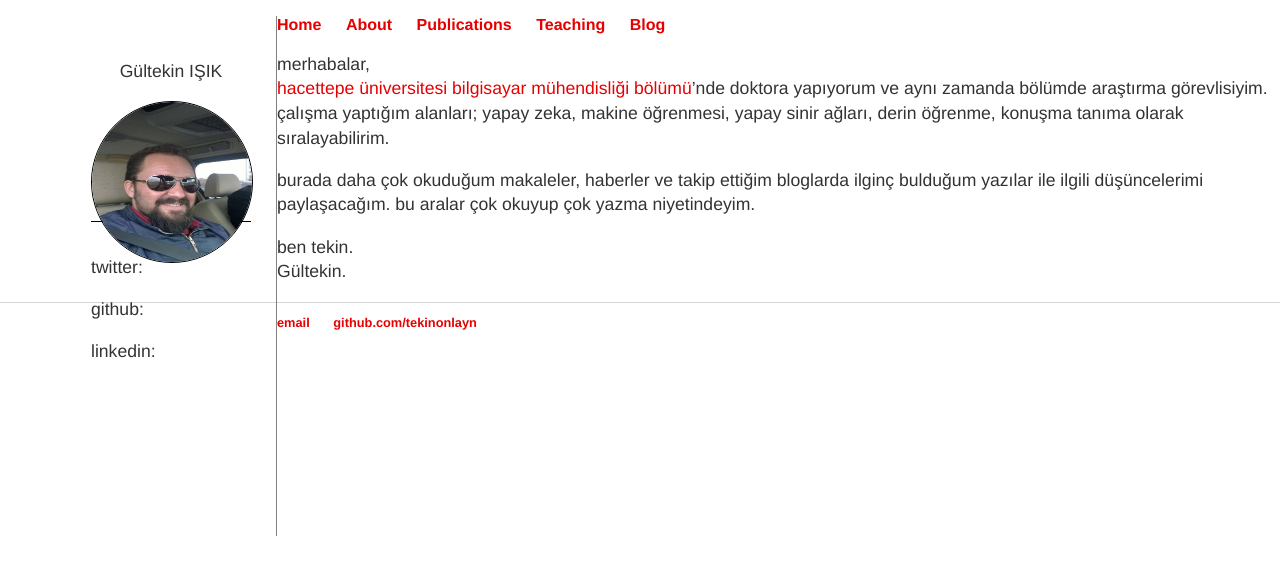
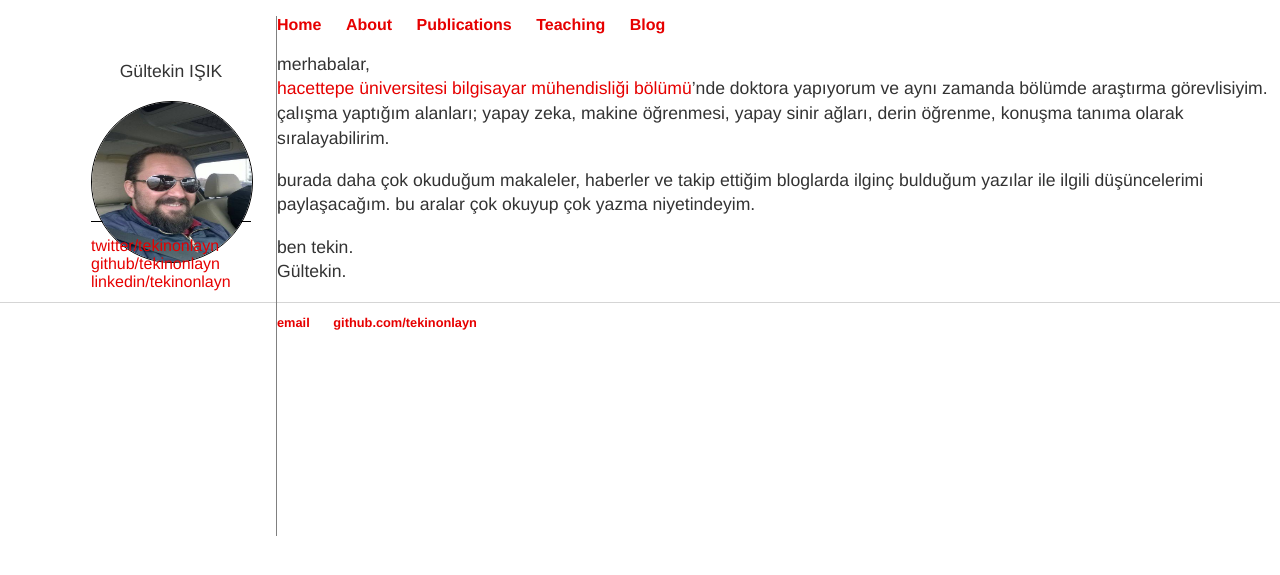
Before and after one commit to tekinonlayn/gi.github.io, a Jekyll site: the page built from cv/cv.html, in a window 1280 px wide. Shown: the top 575 px of the page. Built offline with Jekyll 4.4.1, drawn with Linux system fonts in a browser that asks for light colours.

Commit message:
Update varsay.html

```diff
--- a/_layouts/varsay.html
+++ b/_layouts/varsay.html
@@ -14,9 +14,9 @@
 
 			</div>
 			<div id="bilgi">
-				<p>twitter:</p>
-				<p>github:</p>
-				<p>linkedin:</p>
+				<a href="http://twitter.com/tekinonlayn">twitter/tekinonlayn</a>
+				<a href="http://github.com/tekinonlayn">github/tekinonlayn</a>
+				<a href="http://linkedin.com/in/tekinonlayn">linkedin/tekinonlayn</a>
 			</div>
 		</div>
 		<div id="main">
```
